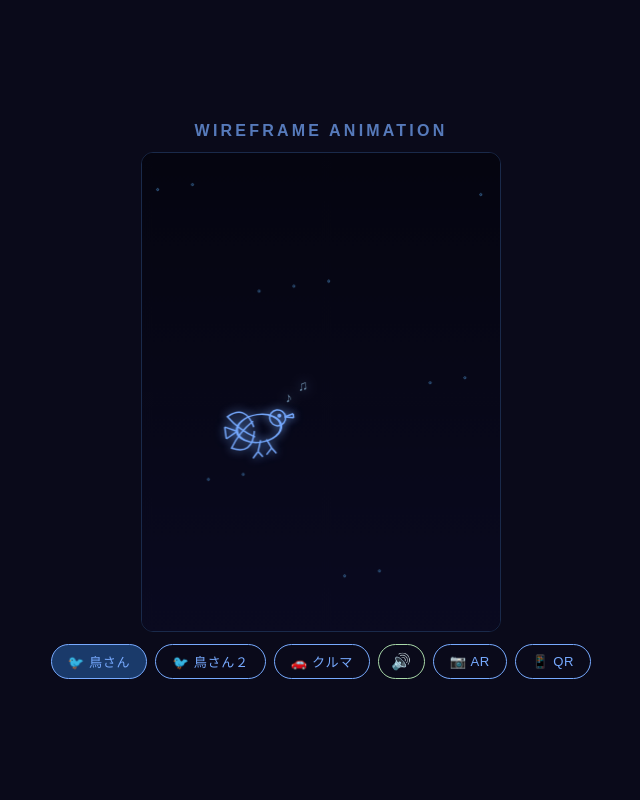
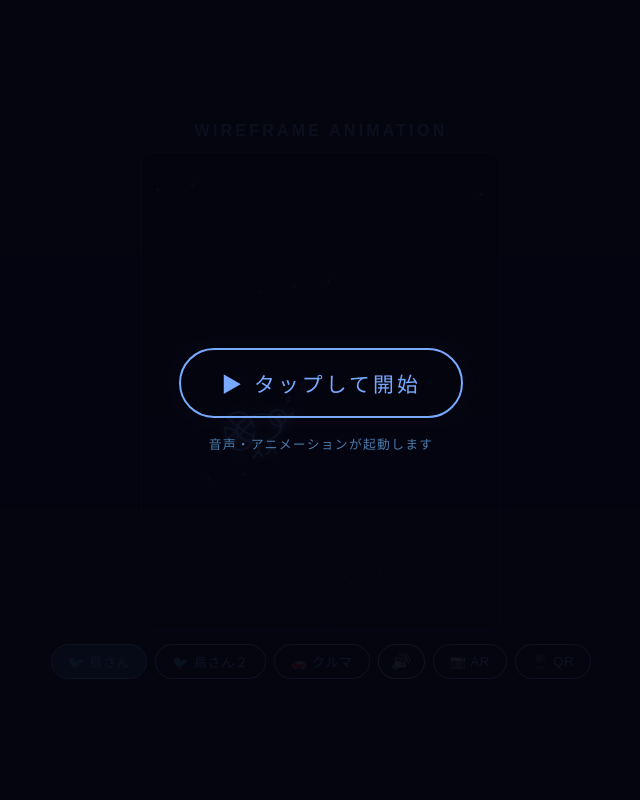
Before and after one commit to yuzsaito125-alt/wireframe-app, a Flask app: template templates/index.html in a window 1280 px wide. Shown: the whole page, without its empty margins (319-959 px from the left). Run offline with Flask 3, Linux system fonts and the light colour scheme; the template is opened without the code that fills it, so the values that code supplies are empty; parts of the project's set-up code (start-up, migrations or seed data) failed here and were passed over.

Commit message:
fix: iOS audio - start overlay approach

```diff
--- a/templates/index.html
+++ b/templates/index.html
@@ -92,9 +92,47 @@
     }
     .qr-panel p { color: #7af; font-size: 0.75rem; letter-spacing: 0.1em; margin-bottom: 8px; }
     .qr-panel img { width: 180px; height: 180px; border-radius: 8px; border: 1px solid #1a2a4a; }
+
+    /* 起動オーバーレイ */
+    #startOverlay {
+      position: fixed;
+      inset: 0;
+      background: rgba(5,5,16,0.92);
+      display: flex;
+      flex-direction: column;
+      align-items: center;
+      justify-content: center;
+      z-index: 9999;
+      cursor: pointer;
+    }
+    #startOverlay .start-btn {
+      border: 2px solid #7af;
+      color: #7af;
+      font-size: 1.3rem;
+      padding: 18px 40px;
+      border-radius: 40px;
+      letter-spacing: 0.15em;
+      animation: pulse 1.5s infinite;
+    }
+    #startOverlay p {
+      color: #4a7aaa;
+      font-size: 0.8rem;
+      margin-top: 16px;
+      letter-spacing: 0.1em;
+    }
+    @keyframes pulse {
+      0%,100% { box-shadow: 0 0 0 0 rgba(119,170,255,0.4); }
+      50%      { box-shadow: 0 0 0 12px rgba(119,170,255,0); }
+    }
   </style>
 </head>
 <body>
+  <!-- 起動オーバーレイ：このタップでAudioContextを初期化 -->
+  <div id="startOverlay" onclick="startApp()">
+    <div class="start-btn">▶ タップして開始</div>
+    <p>音声・アニメーションが起動します</p>
+  </div>
+
   <h1>Wireframe Animation</h1>
   <div class="canvas-wrap" id="canvasWrap">
     <video id="video" autoplay playsinline muted></video>
@@ -170,60 +208,36 @@
   }
 
   // =============================================
-  //  Web Audio — スマホ対応強化版
+  //  起動オーバーレイ — このタップでSafariのAudio制限を解除
   // =============================================
-  let audioCtx = null;
-  let muted    = false;
+  let audioCtx   = null;
   let masterGain = null;
-  let audioUnlocked = false;
+  let muted      = false;
 
-  function ensureAudio() {
-    if (location.protocol !== 'https:' && location.hostname !== 'localhost') {
-      showHttpsWarning();
-      return false;
-    }
-    if (!audioCtx) {
-      // Safari用: ユーザー操作のコールスタック内で生成する
+  function startApp() {
+    // ユーザータップの同期処理内でAudioContextを生成・resume
+    // これがSafariで音を出す唯一確実な方法
     const AC = window.AudioContext || window.webkitAudioContext;
     audioCtx   = new AC();
     masterGain = audioCtx.createGain();
     masterGain.connect(audioCtx.destination);
-      masterGain.gain.value = muted ? 0 : 1;
-    }
-    // suspended状態を同期的に解除（Safariはこれが必須）
-    if (audioCtx.state === 'suspended') {
-      audioCtx.resume().then(() => { audioUnlocked = true; });
-    } else {
-      audioUnlocked = true;
-    }
-    return true;
-  }
+    masterGain.gain.value = 1;
 
-  // HTTPS警告バナー（一度だけ表示）
-  let warnShown = false;
-  function showHttpsWarning() {
-    if (warnShown) return;
-    warnShown = true;
-    const div = document.createElement('div');
-    div.style.cssText = `
-      position:fixed; bottom:0; left:0; right:0; z-index:999;
-      background:#1a1a00; border-top:1px solid #aa8800;
-      color:#ffcc44; font-size:0.78rem; padding:10px 14px;
-      text-align:center; line-height:1.6;
-    `;
-    div.innerHTML = `
-      🔇 <b>iPhoneで音・カメラを使うにはHTTPS接続が必要です</b><br>
-      ngrokを起動して <code>https://xxxx.ngrok-free.app</code> からアクセスしてください
-      <button onclick="this.parentElement.remove()" style="
-        margin-left:12px; background:transparent; border:1px solid #aa8800;
-        color:#ffcc44; border-radius:10px; padding:2px 10px; cursor:pointer;
-      ">✕</button>
-    `;
-    document.body.appendChild(div);
+    // 無音バッファを即再生してSafariのロックを解除
+    const buf = audioCtx.createBuffer(1, 1, 22050);
+    const src = audioCtx.createBufferSource();
+    src.buffer = buf;
+    src.connect(audioCtx.destination);
+    src.start(0);
+
+    // オーバーレイを消す
+    document.getElementById('startOverlay').style.display = 'none';
+
+    // 鳥シーンなら即さえずり開始
+    if (scene === 'bird') startBirdSong(1);
   }
 
   function toggleMute() {
-    ensureAudio(); // ミュートボタンタップでも解除
     muted = !muted;
     if (masterGain) masterGain.gain.value = muted ? 0 : 1;
     const btn = document.getElementById('btnMute');
@@ -237,10 +251,7 @@
   }
 
   function playTone(freq, startDelay, duration, type = 'sine', vol = 0.18) {
-    if (!audioCtx) return;
-    // AudioContextがrunningになってから鳴らす
-    const doPlay = () => {
-      if (audioCtx.state !== 'running') return;
+    if (!audioCtx || audioCtx.state !== 'running') return;
     const now  = audioCtx.currentTime + startDelay;
     const osc  = audioCtx.createOscillator();
     const gain = audioCtx.createGain();
@@ -255,16 +266,10 @@
     gain.gain.exponentialRampToValueAtTime(0.001, now + duration);
     osc.start(now);
     osc.stop(now + duration + 0.05);
-    };
-    if (audioCtx.state === 'running') {
-      doPlay();
-    } else {
-      audioCtx.resume().then(doPlay);
-    }
   }
 
   function birdSong() {
-    if (!ensureAudio()) return;
+    if (!audioCtx) return;
     playTone(2800, 0.00, 0.18);
     playTone(3200, 0.13, 0.16);
     playTone(2600, 0.32, 0.18);
@@ -273,7 +278,7 @@
 
   // bird2用（少し違うさえずり）
   function birdSong2() {
-    if (!ensureAudio()) return;
+    if (!audioCtx) return;
     playTone(3400, 0.00, 0.12);
     playTone(2900, 0.10, 0.14);
     playTone(3600, 0.22, 0.10);
@@ -308,8 +313,6 @@
 
   function setScene(s) {
     scene = s;
-    // ボタンタップのコールスタック内でAudioContext解除（Safari必須）
-    ensureAudio();
     ['bird','bird2','car'].forEach(id => {
       document.getElementById('btn' + id.charAt(0).toUpperCase() + id.slice(1))
         .classList.toggle('active', s === id);
@@ -719,15 +722,6 @@
     const p = document.getElementById('qrPanel');
     p.style.display = p.style.display==='none' ? 'block' : 'none';
   }
-
-  // 最初のタップでAudioContext解除（スマホ必須）
-  function unlockAudio() {
-    if (!ensureAudio()) return;
-    if (scene==='bird')  startBirdSong(1);
-    if (scene==='bird2') startBirdSong(2);
-  }
-  document.addEventListener('touchstart', unlockAudio, { once: true });
-  document.addEventListener('click',      unlockAudio, { once: true });
   </script>
 </body>
 </html>
```
Also changed, not shown: 更新・ローカル起動.txt (added, +12 -0 lines), 新規 テキスト ドキュメント.txt (deleted). Lines whose indentation alone changed are shown as unchanged.
